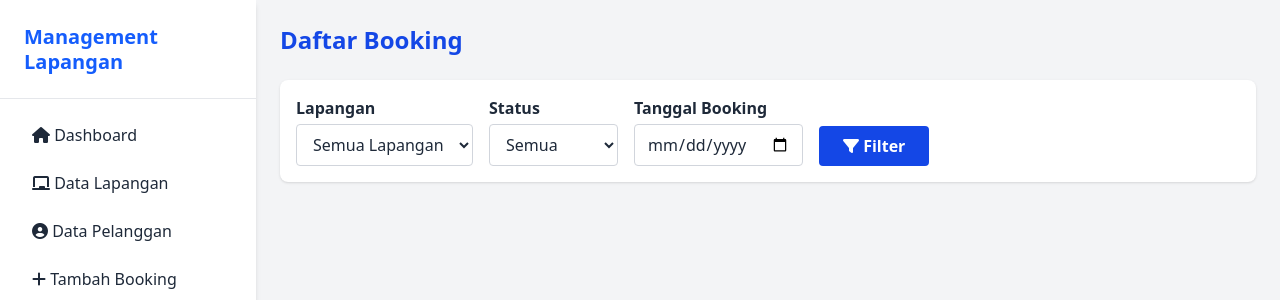
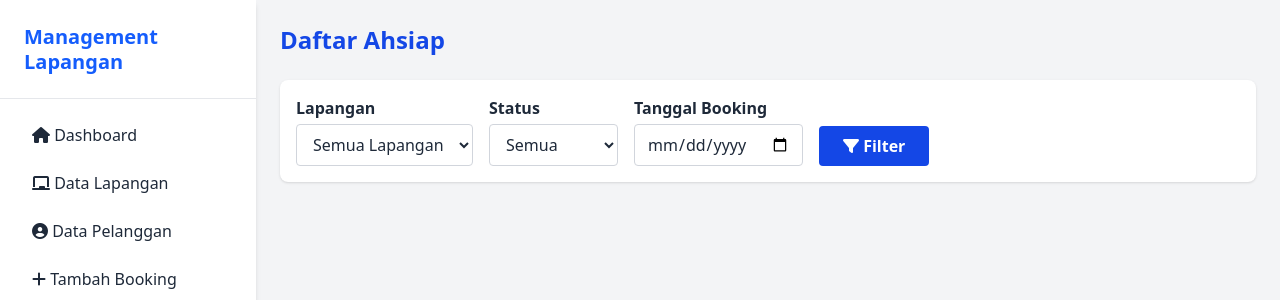
Before and after one commit to xlramdhon1/booking-lapangan, a CodeIgniter 4 app: the page made by app/Views/dashboard/booking/booking_list.php in a window 1280 px wide. Shown: the top 300 px of the page. Run offline with PHP 8.4 and a stand-in for CodeIgniter, Linux system fonts and the light colour scheme; the template is opened without the code that fills it, so the values that code supplies are empty; style sheets or scripts are compiled from the project's sources; some libraries are stand-ins or nearby versions.

Commit message:
FINAL V2

```diff
--- a/app/Views/dashboard/booking/booking_list.php
+++ b/app/Views/dashboard/booking/booking_list.php
@@ -2,7 +2,7 @@
 <?= $this->section('content') ?>
 <link href="https://cdnjs.cloudflare.com/ajax/libs/font-awesome/6.4.0/css/all.min.css" rel="stylesheet">
 
-<h2 class="text-2xl font-bold text-blue-700 mb-6">Daftar Booking</h2>
+<h2 class="text-2xl font-bold text-blue-700 mb-6">Daftar Ahsiap</h2>
 
 <?php if(session()->getFlashdata('success')): ?>
 <script src="https://cdn.jsdelivr.net/npm/sweetalert2@11"></script>
```
